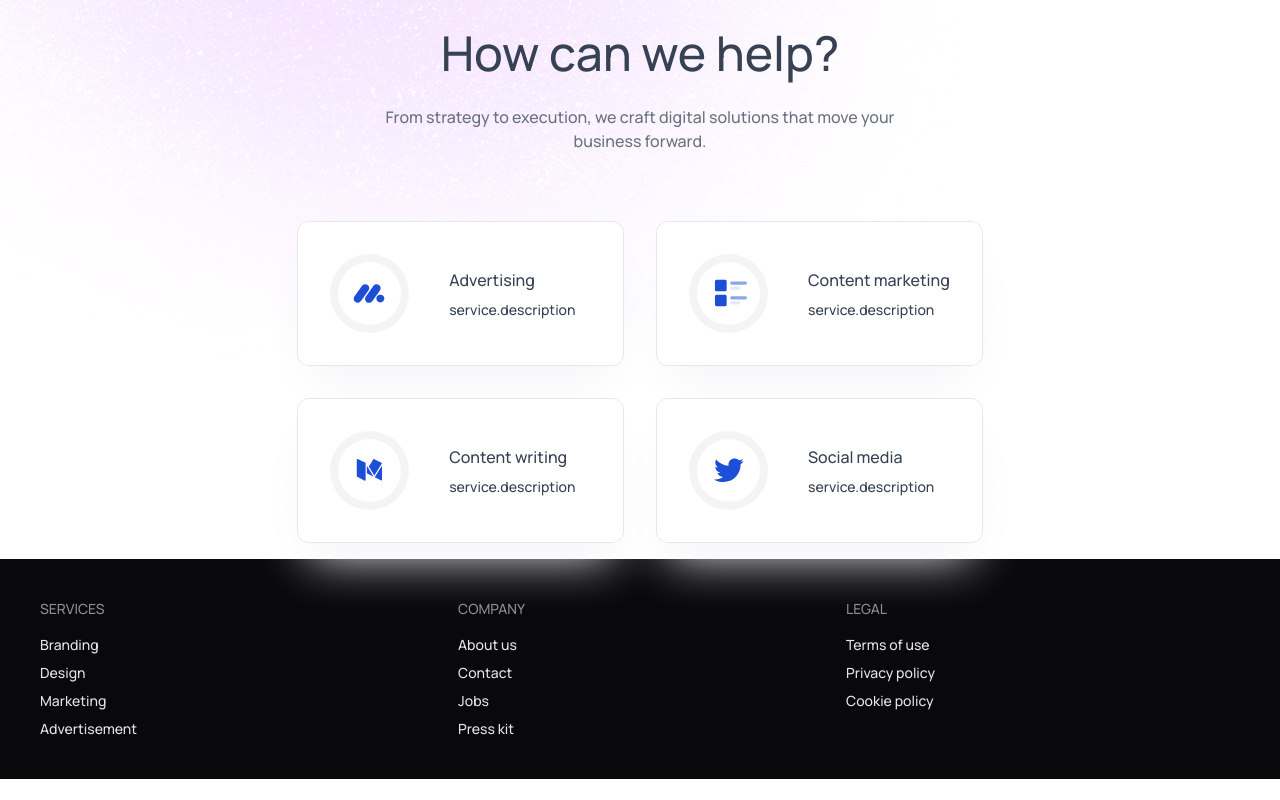
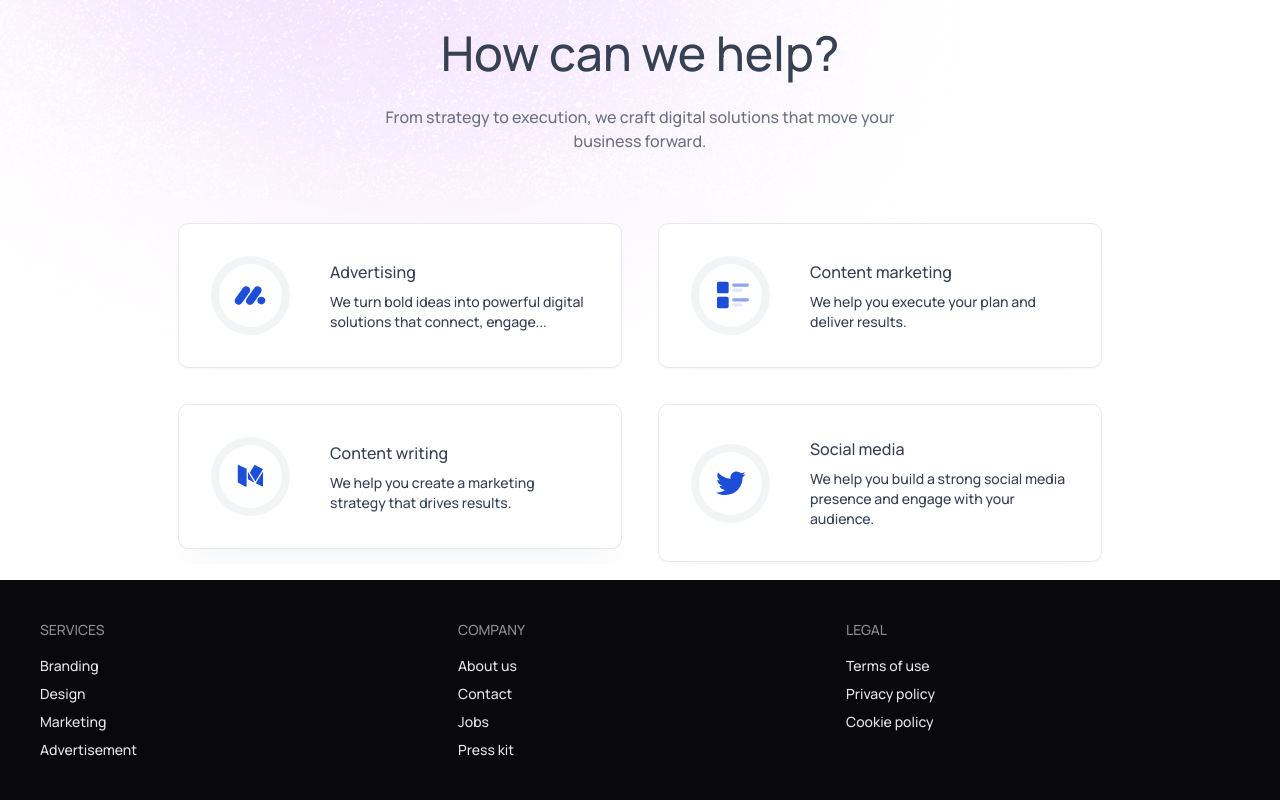
Before and after one commit to Amitkumersarkar/BrainWave, a React (Vite) app: page / in a window 1280 px wide. Shown: the part 1320-2120 px from the top of the page. Before the commit the page ends 2099 px from the top, so only its background shows below. Built offline with nearby package versions, Linux system fonts and the light colour scheme.

Commit message:
animated card issues fix and updated card

```diff
--- a/src/Pages/ServiceCard.jsx
+++ b/src/Pages/ServiceCard.jsx
@@ -1,20 +1,42 @@
 import { useState } from "react";
 
 const ServiceCard = ({ service, idx }) => {
-    const [position, setPosition] = useState({ x: 0, y: 0 })
+    const [pos, setPos] = useState({ x: 0, y: 0 });
+
+    const handleMouseMove = (e) => {
+        const rect = e.currentTarget.getBoundingClientRect();
+        setPos({
+            x: e.clientX - rect.left,
+            y: e.clientY - rect.top,
+        });
+    };
+
     return (
-        <div className="relative overflow-hidden max-w-lg m-2 sm:m-4 rounded-xl border border-gray-200 dark:border-gray-700 shadow-2xl shadow-gray-100 dark:shadow-white/10">
+        <div
+            onMouseMove={handleMouseMove}
+            className="group relative overflow-hidden max-w-lg m-2 sm:m-4 rounded-xl p-[2px] transition-all duration-300"
+        >
+            {/* Animated gradient border */}
+            <div
+                className="absolute inset-0 rounded-xl opacity-0 group-hover:opacity-100 transition-opacity duration-300"
+                style={{
+                    background: `radial-gradient(300px circle at ${pos.x}px ${pos.y}px,
+                       rgba(59,130,246,0.8), rgba(236,72,153,0.4), transparent 80%)`,
+                }}
+            ></div>
 
-            <div className="pointer-events-none blur-2xl rounded-full bg-gradient-to-r transition-opacity duration-500 mix-blend-lighten opacity-70" style={{ top: position.y - 150, left: position.x - 150 }}>
-
-            </div>
-            <div className="flex items-center gap-10 p-8 hover:p-7.5 hover:m-0.5 transition-all rounded-[10px] bg-white dark:bg-gray-900 z-10 relative">
+            {/* Inner content box */}
+            <div className="relative rounded-[10px] bg-white dark:bg-gray-900 border border-gray-200 dark:border-gray-700 shadow-2xl shadow-gray-100 dark:shadow-white/10 flex items-center gap-10 p-8 transition-all duration-300">
                 <div className="bg-gray-100 dark:bg-gray-700 rounded-full">
-                    <img className="max-w-24 bg-white dark:bg-gray-900 rounded-full m-2" src={service.icon} alt="" />
+                    <img
+                        className="max-w-24 bg-white dark:bg-gray-900 rounded-full m-2"
+                        src={service.icon}
+                        alt=""
+                    />
                 </div>
                 <div className="flex-1">
                     <h3 className="font-bold">{service.title}</h3>
-                    <p className="text-sm mt-2">service.description</p>
+                    <p className="text-sm mt-2">{service.description}</p>
                 </div>
             </div>
         </div>
```
